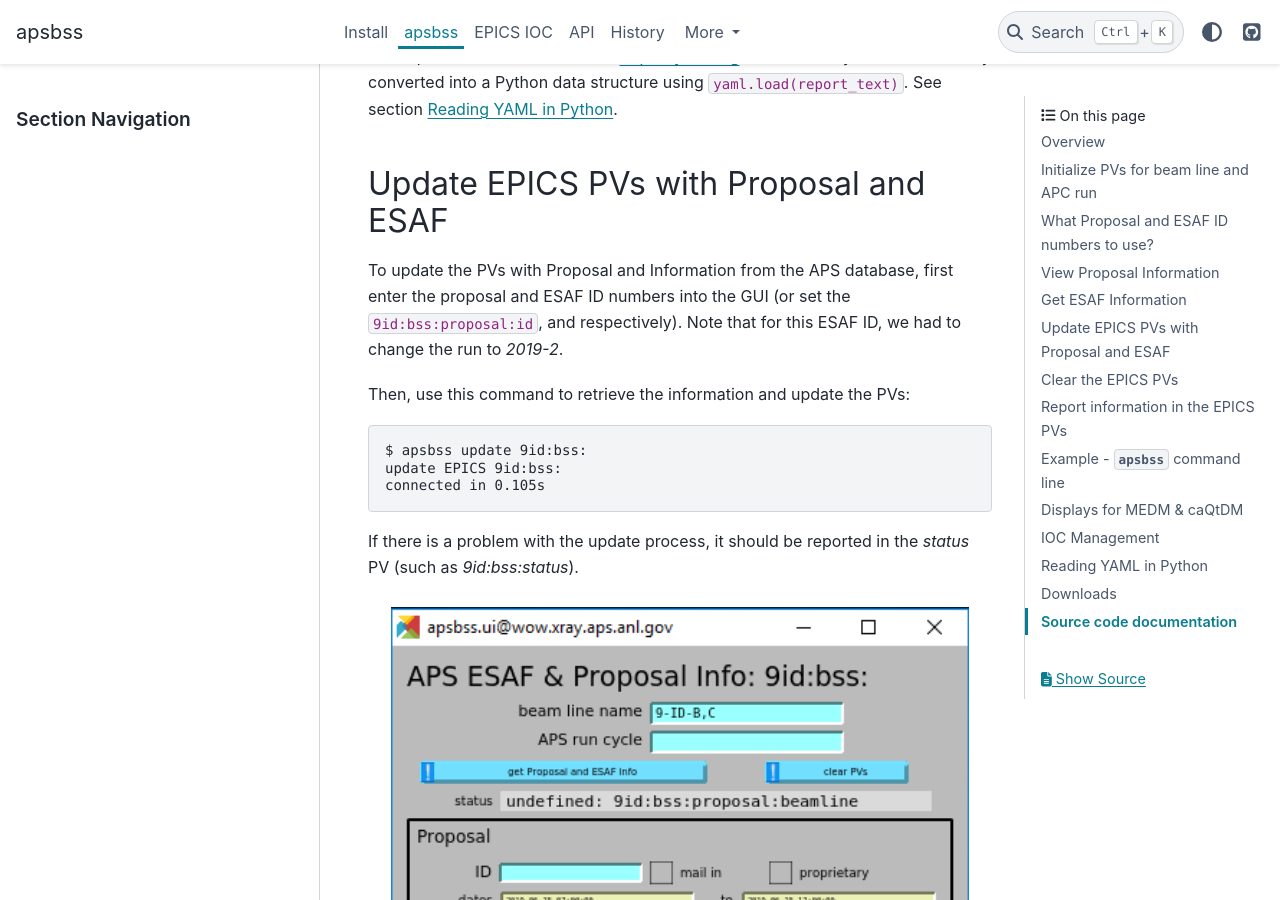
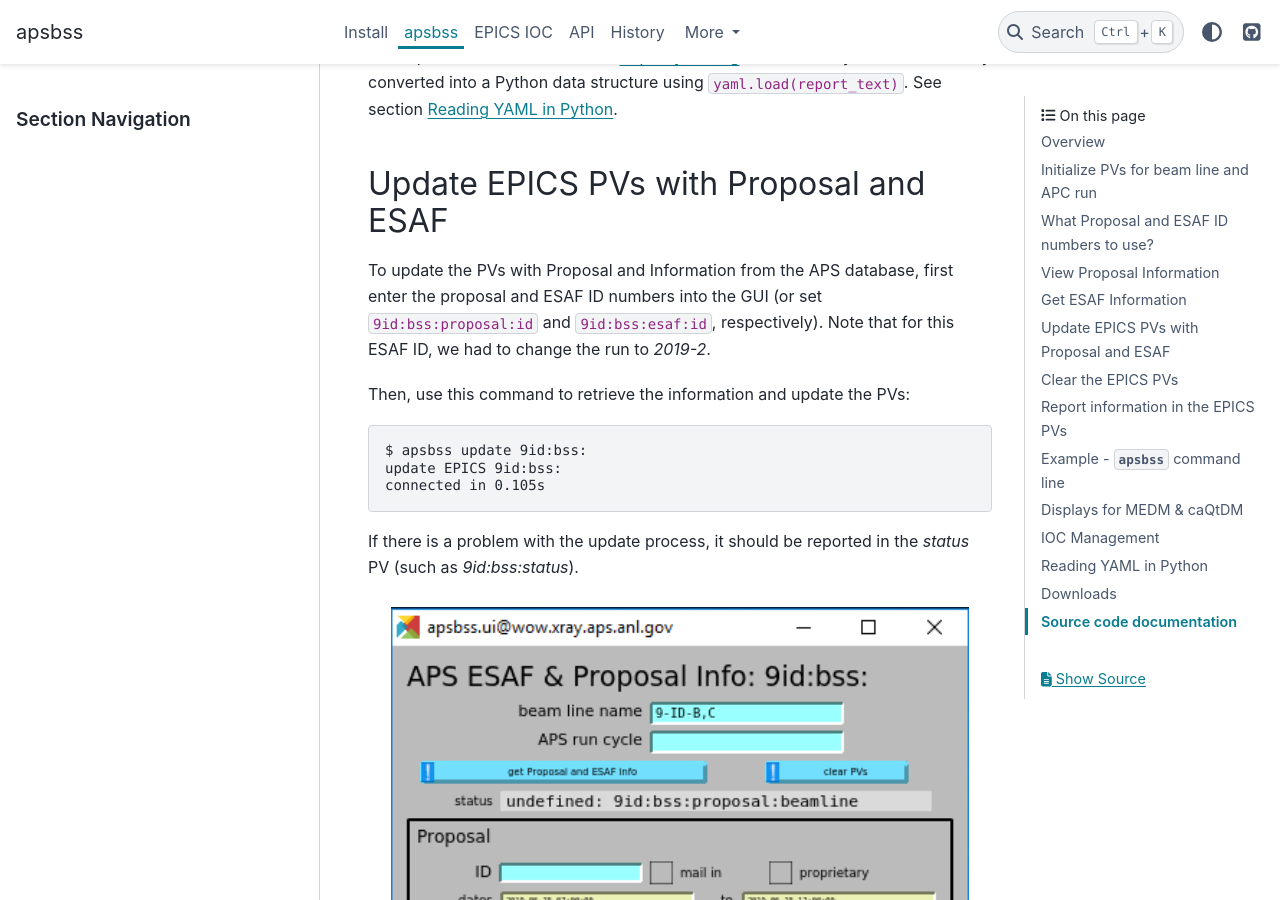
Before and after one commit to BCDA-APS/apsbss, a Sphinx documentation site: the page built from docs/source/apsbss.rst, in a window 1280 px wide and 900 px high, scrolled down 8978 px. Built offline with Sphinx 7.4.7 and the PyData theme 0.15.4, drawn with Linux system fonts in a browser that asks for light colours; the version number could not be read and is left out.

Commit message:
DOC #14 restore missing text

```diff
--- a/docs/source/apsbss.rst
+++ b/docs/source/apsbss.rst
@@ -376,10 +376,10 @@
 Update EPICS PVs with Proposal and ESAF
 +++++++++++++++++++++++++++++++++++++++
 
-To update the PVs with Proposal and Information from the APS
-database, first enter the proposal and ESAF ID numbers into
-the GUI (or set the ``9id:bss:proposal:id``, and respectively).
-Note that for this ESAF ID, we had to change the run to `2019-2`.
+To update the PVs with Proposal and Information from the APS database, first
+enter the proposal and ESAF ID numbers into the GUI (or set
+``9id:bss:proposal:id`` and ``9id:bss:esaf:id``, respectively). Note that for
+this ESAF ID, we had to change the run to `2019-2`.
 
 Then, use this command to retrieve the information and update
 the PVs::
```
